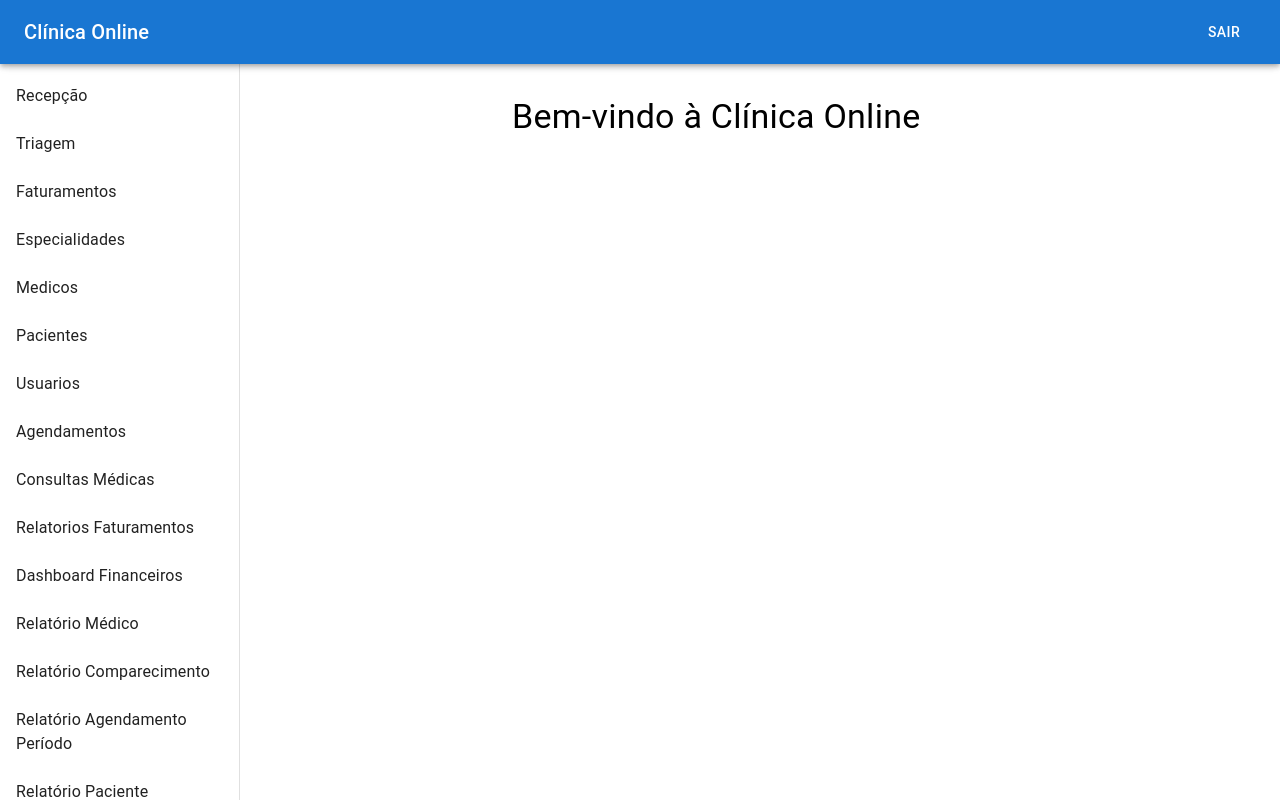
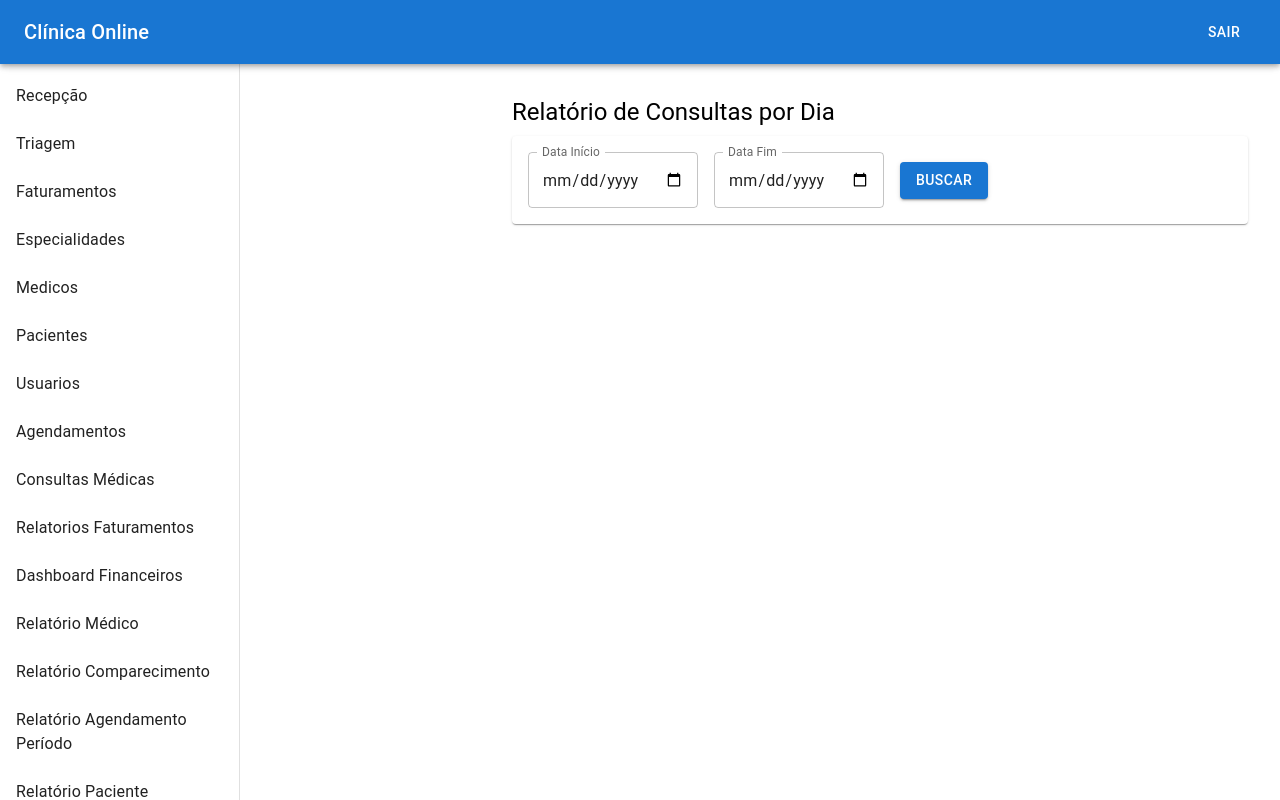
Before and after one commit to andreitoledo/Atendimento-Medico, a React (Vite) app in the folder clinica-frontend/: page /relatorioConsultasPorDia in a window 1280 px wide. Before the commit this address led to /home. Built offline with nearby package versions, Linux system fonts and the light colour scheme; sample sign-in values are in the browser's storage.

Commit message:
Relatorio Diario

```diff
--- a/clinica-frontend/src/App.jsx
+++ b/clinica-frontend/src/App.jsx
@@ -19,6 +19,7 @@ import RelatorioAgendamentosPorPeriodoPage from './pages/RelatorioAgendamentosPo
 import RelatorioPacientesRecorrentesPage from './pages/RelatorioPacientesRecorrentesPage';
 import RelatorioProducaoMedicaPage from './pages/RelatorioProducaoMedicaPage';
 import RelatorioConsultasPorEspecialidadesPage from './pages/RelatorioConsultasPorEspecialidadesPage';
+import RelatorioConsultasPorDiaPage from './pages/RelatorioConsultasPorDiaPage';
 
 
 
@@ -49,6 +50,9 @@ function App() {
             <Route path="/relatorioPacientesRecorrentes" element={<RelatorioPacientesRecorrentesPage />} />
             <Route path="/relatorioProducaoMedica" element={<RelatorioProducaoMedicaPage />} />
             <Route path="/relatorioConsultasPorEspecialidades" element={<RelatorioConsultasPorEspecialidadesPage />} />
+            <Route path="/relatorioConsultasPorDia" element={<RelatorioConsultasPorDiaPage />} />
+
+
 
 
 
--- a/clinica-frontend/src/components/Layout.jsx
+++ b/clinica-frontend/src/components/Layout.jsx
@@ -33,6 +33,7 @@ const Layout = ({ children }) => {
     { label: 'Relatório Paciente Recorrente', path: '/relatorioPacientesRecorrentes', roles: ['admin'] },
     { label: 'Relatório Produção Médica', path: '/relatorioProducaoMedica', roles: ['admin'] },
     { label: 'Relatório Especialidade', path: '/relatorioConsultasPorEspecialidades', roles: ['admin'] },
+    { label: 'Relatório Diário', path: '/relatorioConsultasPorDia', roles: ['admin'] },
 
 
 
--- /dev/null
+++ b/clinica-frontend/src/pages/RelatorioConsultasPorDiaPage.jsx
@@ -0,0 +1,133 @@
+import React, { useState } from "react";
+import Layout from "../components/Layout";
+import {
+  Box, Typography, Paper, TextField, Button,
+  Table, TableHead, TableRow, TableCell, TableBody
+} from "@mui/material";
+import {
+  Line
+} from "react-chartjs-2";
+import {
+  Chart as ChartJS,
+  CategoryScale,
+  LinearScale,
+  PointElement,
+  LineElement,
+  Title,
+  Tooltip,
+  Legend
+} from "chart.js";
+
+ChartJS.register(
+  CategoryScale,
+  LinearScale,
+  PointElement,
+  LineElement,
+  Title,
+  Tooltip,
+  Legend
+);
+
+const RelatorioConsultasPorDiaPage = () => {
+  const [inicio, setInicio] = useState("");
+  const [fim, setFim] = useState("");
+  const [dados, setDados] = useState([]);
+  const token = localStorage.getItem("token");
+
+  const buscar = async () => {
+    if (!inicio || !fim) return;
+
+    const res = await fetch(`https://localhost:44327/api/Relatorios/consultas-por-dia?inicio=${inicio}&fim=${fim}`, {
+      headers: {
+        Authorization: `Bearer ${token}`,
+      },
+    });
+
+    if (res.ok) {
+      const data = await res.json();
+      setDados(data);
+    }
+  };
+
+  const chartData = {
+    labels: [...new Set(dados.map(d => new Date(d.dia).toLocaleDateString("pt-BR")))],
+    datasets: [
+      {
+        label: "Consultas por Dia",
+        data: dados.reduce((acc, d) => {
+          const dia = new Date(d.dia).toLocaleDateString("pt-BR");
+          acc[dia] = (acc[dia] || 0) + d.totalConsultas;
+          return acc;
+        }, {}),
+        backgroundColor: "rgba(75,192,192,0.2)",
+        borderColor: "rgba(75,192,192,1)",
+        borderWidth: 2,
+        fill: true,
+        tension: 0.3
+      }
+    ]
+  };
+
+  return (
+    <Layout>
+      <Box>
+        <Typography variant="h5" gutterBottom>
+          Relatório de Consultas por Dia
+        </Typography>
+
+        <Paper sx={{ p: 2, mb: 3 }}>
+          <Box display="flex" gap={2} alignItems="center">
+            <TextField
+              label="Data Início"
+              type="date"
+              value={inicio}
+              onChange={(e) => setInicio(e.target.value)}
+              InputLabelProps={{ shrink: true }}
+            />
+            <TextField
+              label="Data Fim"
+              type="date"
+              value={fim}
+              onChange={(e) => setFim(e.target.value)}
+              InputLabelProps={{ shrink: true }}
+            />
+            <Button variant="contained" onClick={buscar}>Buscar</Button>
+          </Box>
+        </Paper>
+
+        {dados.length > 0 && (
+          <>
+            <Paper sx={{ p: 2, mb: 3 }}>
+              <Line data={chartData} />
+            </Paper>
+
+            <Paper sx={{ p: 2 }}>
+              <Table>
+                <TableHead>
+                  <TableRow>
+                    <TableCell>Data</TableCell>
+                    <TableCell>Médico</TableCell>
+                    <TableCell>Especialidade</TableCell>
+                    <TableCell>Total de Consultas</TableCell>
+                  </TableRow>
+                </TableHead>
+                <TableBody>
+                  {dados.map((d, index) => (
+                    <TableRow key={index}>
+                      <TableCell>{new Date(d.dia).toLocaleDateString("pt-BR")}</TableCell>
+                      <TableCell>{d.nomeMedico || "-"}</TableCell>
+                      <TableCell>{d.especialidade || "-"}</TableCell>
+                      <TableCell>{d.totalConsultas}</TableCell>
+                    </TableRow>
+                  ))}
+                </TableBody>
+              </Table>
+            </Paper>
+          </>
+        )}
+      </Box>
+    </Layout>
+  );
+};
+
+export default RelatorioConsultasPorDiaPage;
```
